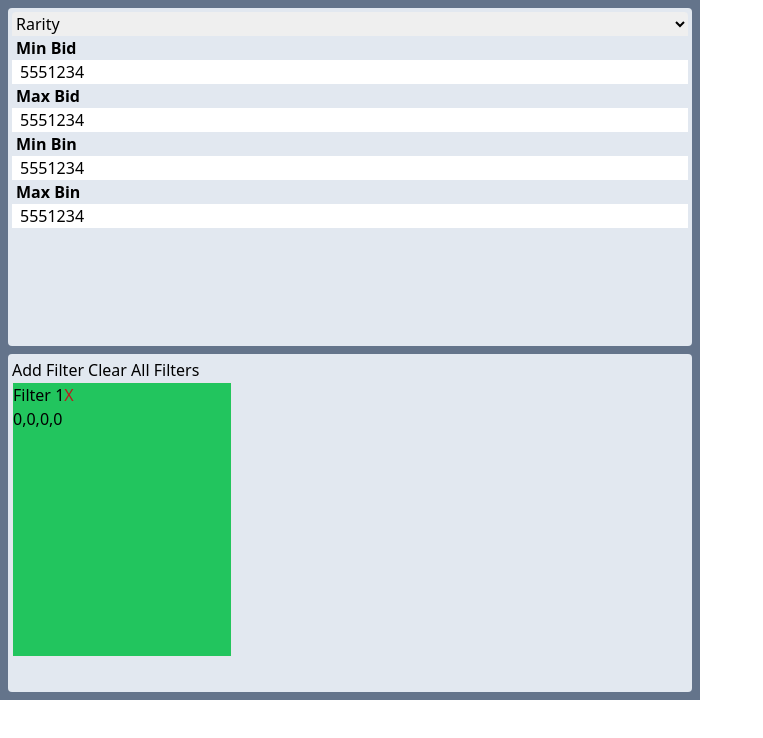
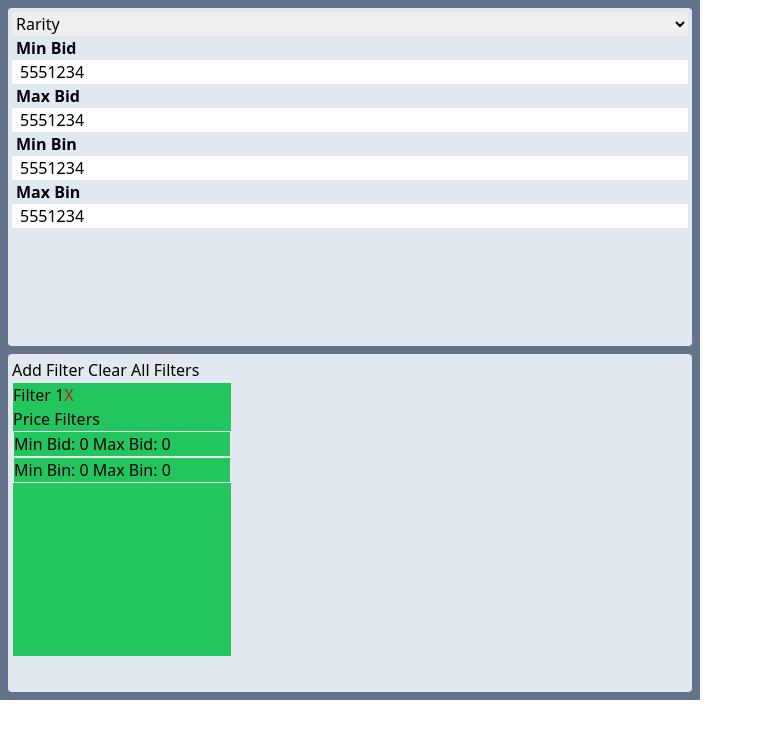
Before and after one commit to daniman123/browser-extend, a React app: page / in a window 1280 px wide. Both pictures are taken after typing "5551234", "5551234", "5551234", "5551234" into the empty fields and a click on the button "Add Filter". Shown: the top 738 px of the page, without its empty margins (0-763 px from the left). Built offline with nearby package versions, Linux system fonts and the light colour scheme.

Commit message:
display of price fileters

```diff
--- a/src/popup/app/components/SelectedFilters/FilterItemContent.tsx
+++ b/src/popup/app/components/SelectedFilters/FilterItemContent.tsx
@@ -1,5 +1,28 @@
 import { IFilterItemControls } from "../../types";
 import { FilterItemControls } from "./FilterItemControls";
+
+const DisplayPriceFilters = ({ priceFilters }: { priceFilters: any }) => {
+  const minBid = priceFilters[0];
+  const maxBid = priceFilters[1];
+  const minBin = priceFilters[2];
+  const maxBin = priceFilters[3];
+
+  const divStyle = "flex gap-1 border";
+
+  return (
+    <>
+      Price Filters
+      <div className={divStyle}>
+        <p>Min Bid: {minBid}</p>
+        <p>Max Bid: {maxBid}</p>
+      </div>
+      <div className={divStyle}>
+        <p>Min Bin: {minBin}</p>
+        <p>Max Bin: {maxBin}</p>
+      </div>
+    </>
+  );
+};
 
 export const FilterItemContent = (props: IFilterItemControls) => {
   return (
@@ -8,7 +31,7 @@ export const FilterItemContent = (props: IFilterItemControls) => {
         <FilterItemControls {...props} />
       </div>
       {props.element.rarityFilters}
-      {props.element.priceFilters.join(",")}
+      <DisplayPriceFilters {...props.element} />
     </>
   );
 };
```
Also changed, not shown: package.json (+10 -10 lines), .babelrc.json (added), 1 other file (tests, documents, lock files or other folders).
